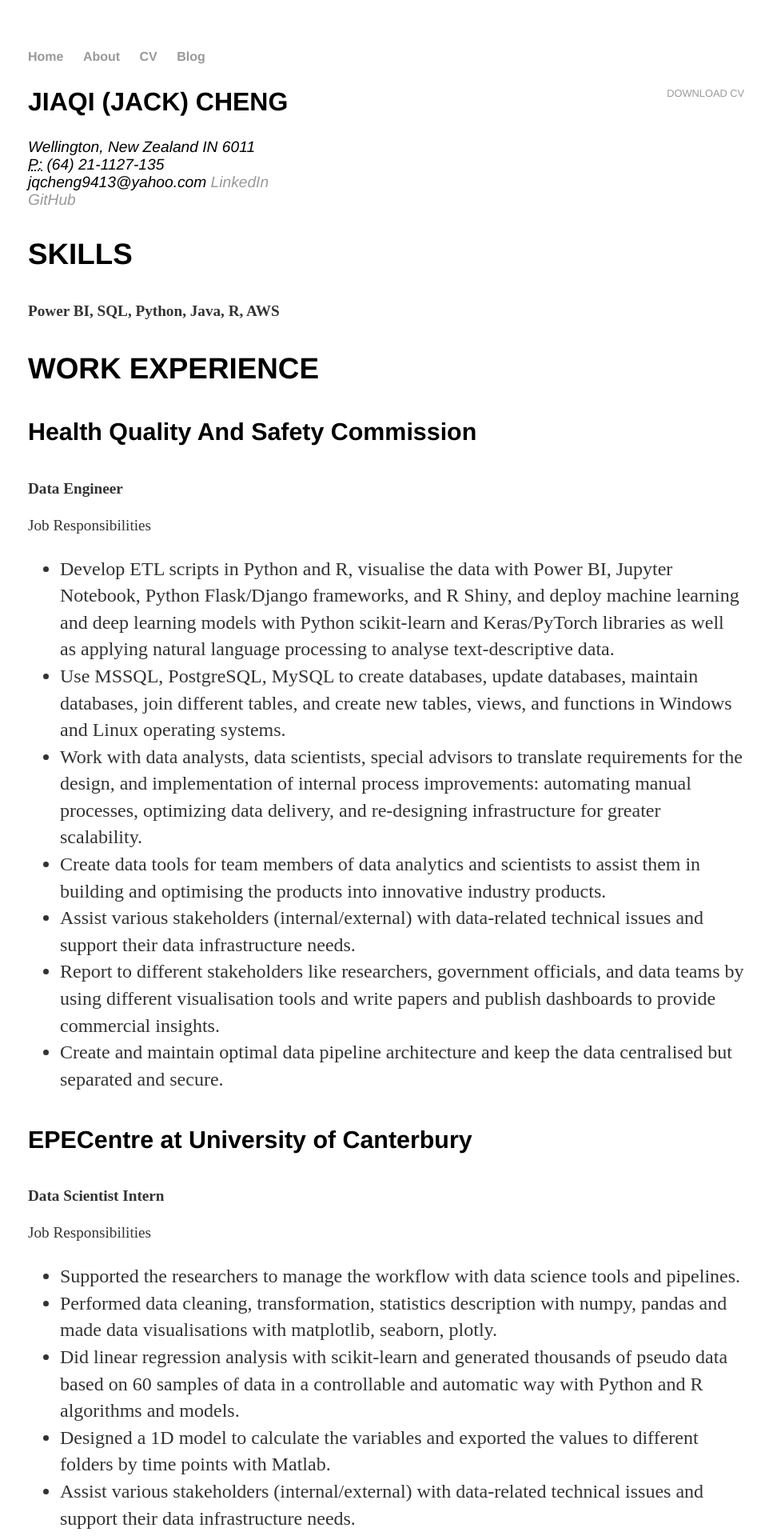
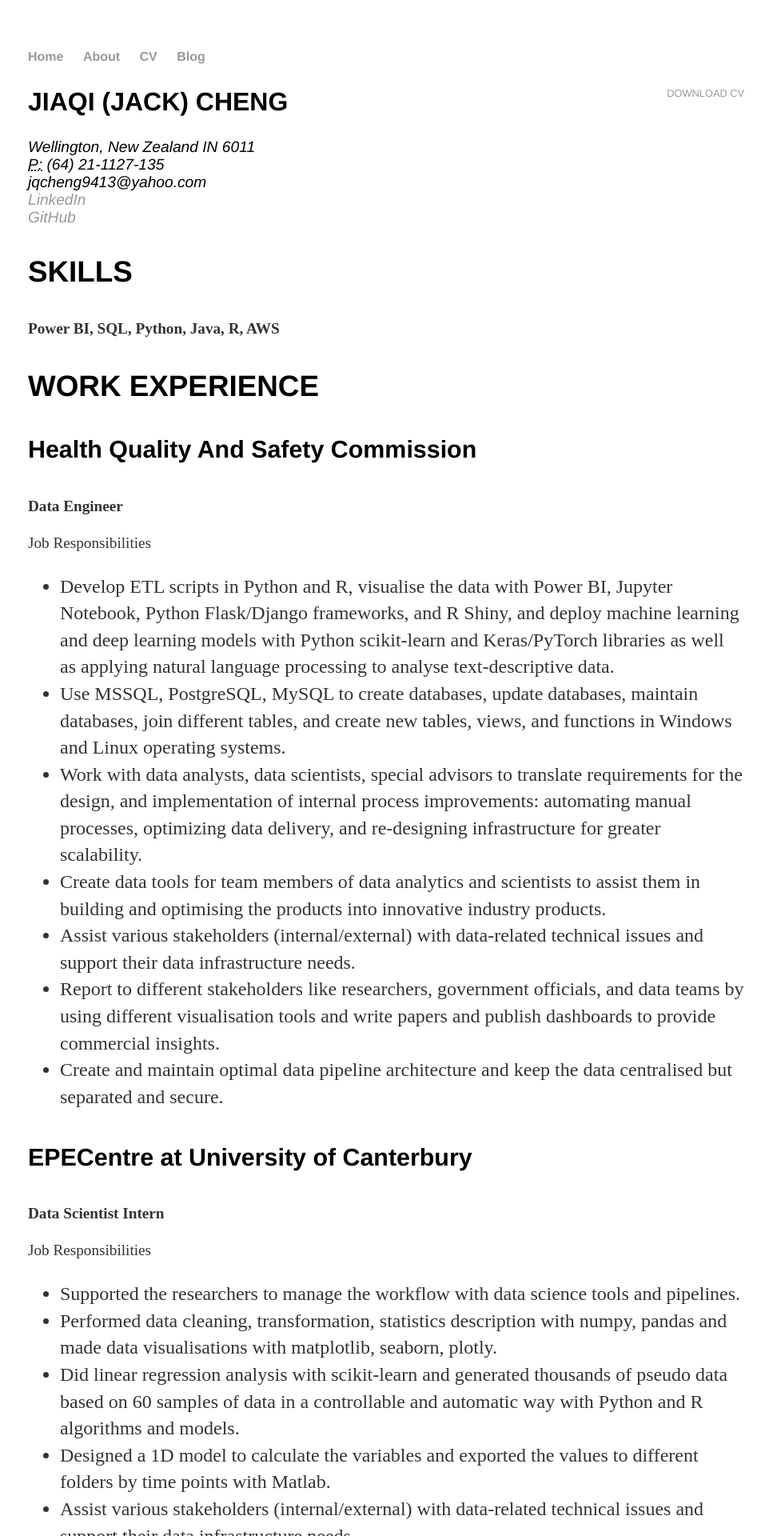
Before and after one commit to jackson9413/jackson9413.github.io, a Jekyll site: the page built from cv/index.html, in a window 1280 px wide. Shown: the top 1920 px of the page at 80% size, without its empty margins (157-1119 px from the left). Built offline with Jekyll 4.4.1, drawn with Linux system fonts in a browser that asks for light colours.

Commit message:
Update index.html

```diff
--- a/cv/index.html
+++ b/cv/index.html
@@ -9,7 +9,7 @@ title: CV of Your Name
 					<address>
 					Wellington, New Zealand IN 6011<br>
 					<abbr title="phone">P:</abbr> (64) 21-1127-135<br>
-					<span class="obfuscate">jqcheng9413@yahoo.com</span>
+					<span class="obfuscate">jqcheng9413@yahoo.com</span><br>
 					<a href="https://www.linkedin.com/in/jiaqicheng9413/">LinkedIn</a><br>
 					<a href="https://github.com/jackson9413">GitHub</a>
 					</address>
```
